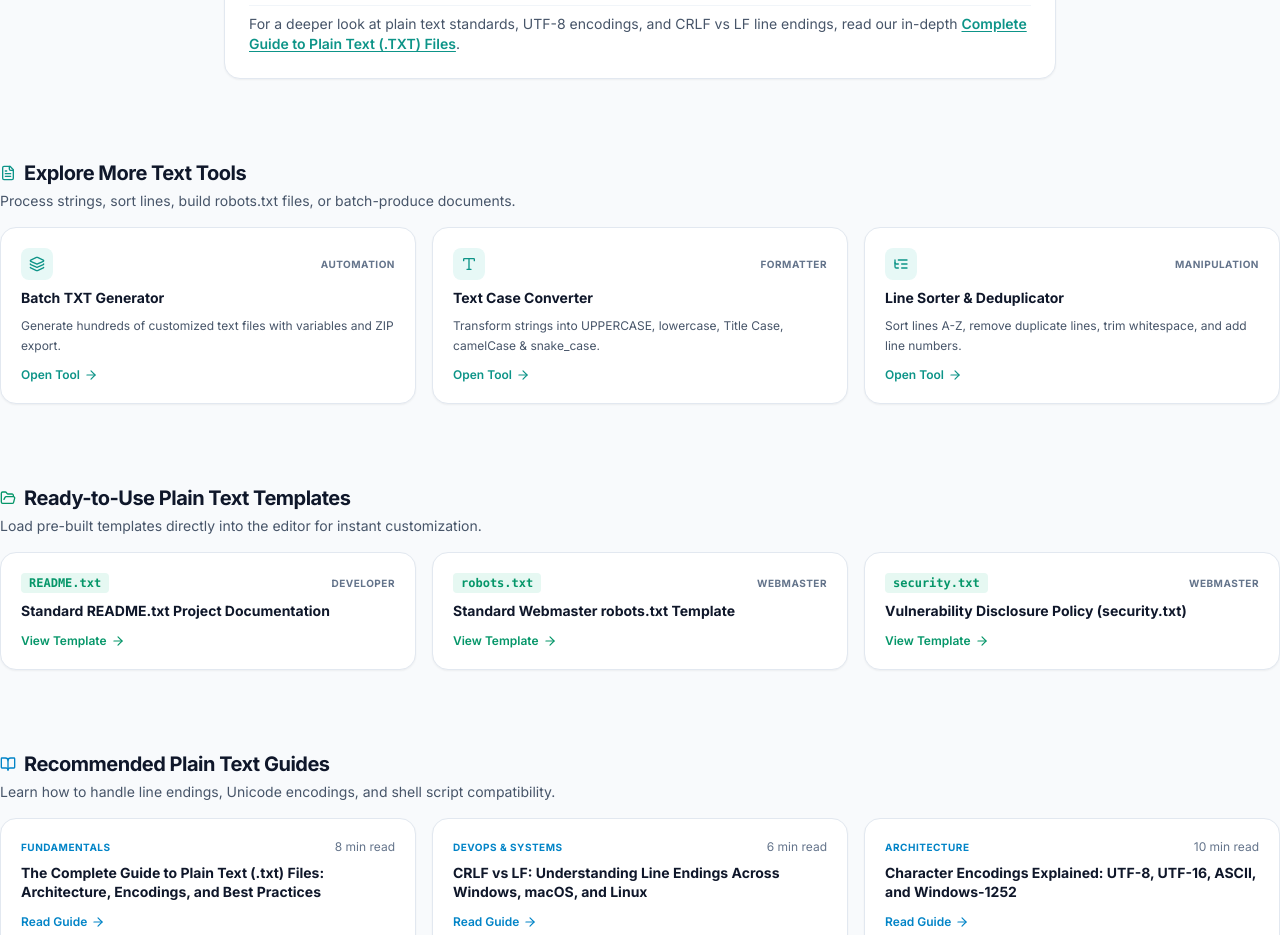
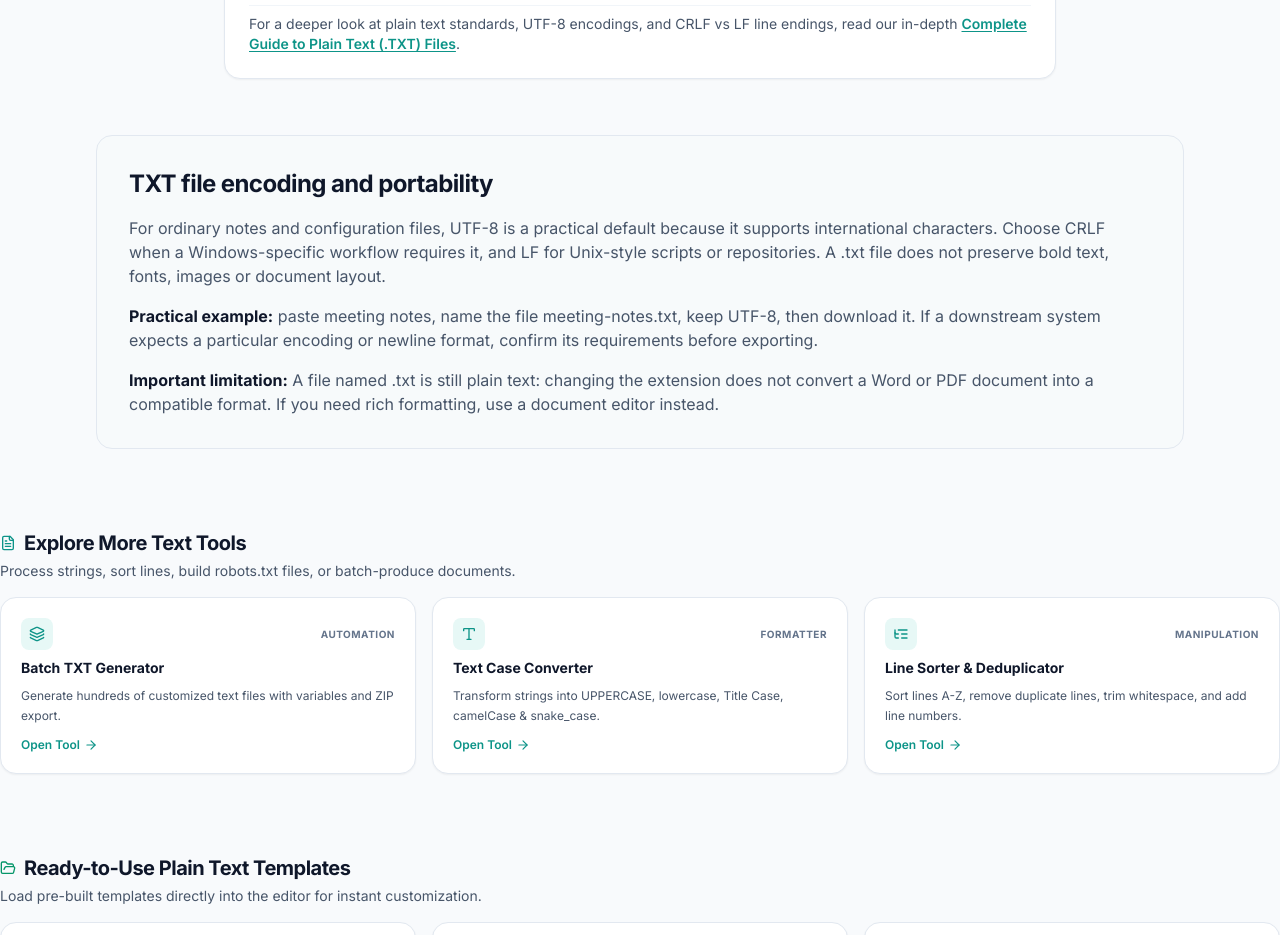
Before and after one commit to ismailattar631-netizen/Txtfilemaker, a Next.js app: page /tools/txt-file-maker in a window 1280 px wide. Shown: the part 2800-3735 px from the top of the page. Built offline with nearby package versions, Linux system fonts and the light colour scheme.

Commit message:
content: add actionable guidance and limitations to txt-file-maker

```diff
--- a/src/app/tools/txt-file-maker/page.tsx
+++ b/src/app/tools/txt-file-maker/page.tsx
@@ -372,6 +372,18 @@ Click 'Download' in the toolbar (or press Ctrl+S) to save as a .txt file!`}
         </div>
       </section>
 
+      {/* Task-specific editorial guidance */}
+      <section aria-labelledby="practical-guidance-txt-file-maker" className="mx-auto max-w-6xl px-4 sm:px-6 lg:px-8">
+        <div className="rounded-2xl border border-slate-200 bg-slate-50/80 p-6 sm:p-8 dark:border-slate-800 dark:bg-slate-900/50">
+          <h2 id="practical-guidance-txt-file-maker" className="text-xl sm:text-2xl font-bold tracking-tight text-slate-900 dark:text-white">TXT file encoding and portability</h2>
+          <div className="mt-4 space-y-4 text-sm sm:text-base leading-7 text-slate-600 dark:text-slate-300">
+            <p>For ordinary notes and configuration files, UTF-8 is a practical default because it supports international characters. Choose CRLF when a Windows-specific workflow requires it, and LF for Unix-style scripts or repositories. A .txt file does not preserve bold text, fonts, images or document layout.</p>
+            <p><strong className="text-slate-900 dark:text-white">Practical example:</strong> paste meeting notes, name the file meeting-notes.txt, keep UTF-8, then download it. If a downstream system expects a particular encoding or newline format, confirm its requirements before exporting.</p>
+            <p><strong className="text-slate-900 dark:text-white">Important limitation:</strong> A file named .txt is still plain text: changing the extension does not convert a Word or PDF document into a compatible format. If you need rich formatting, use a document editor instead.</p>
+          </div>
+        </div>
+      </section>
+
       {/* Internal Linking: Related Tools */}
       <RelatedToolsSection
         title="Explore More Text Tools"
```
